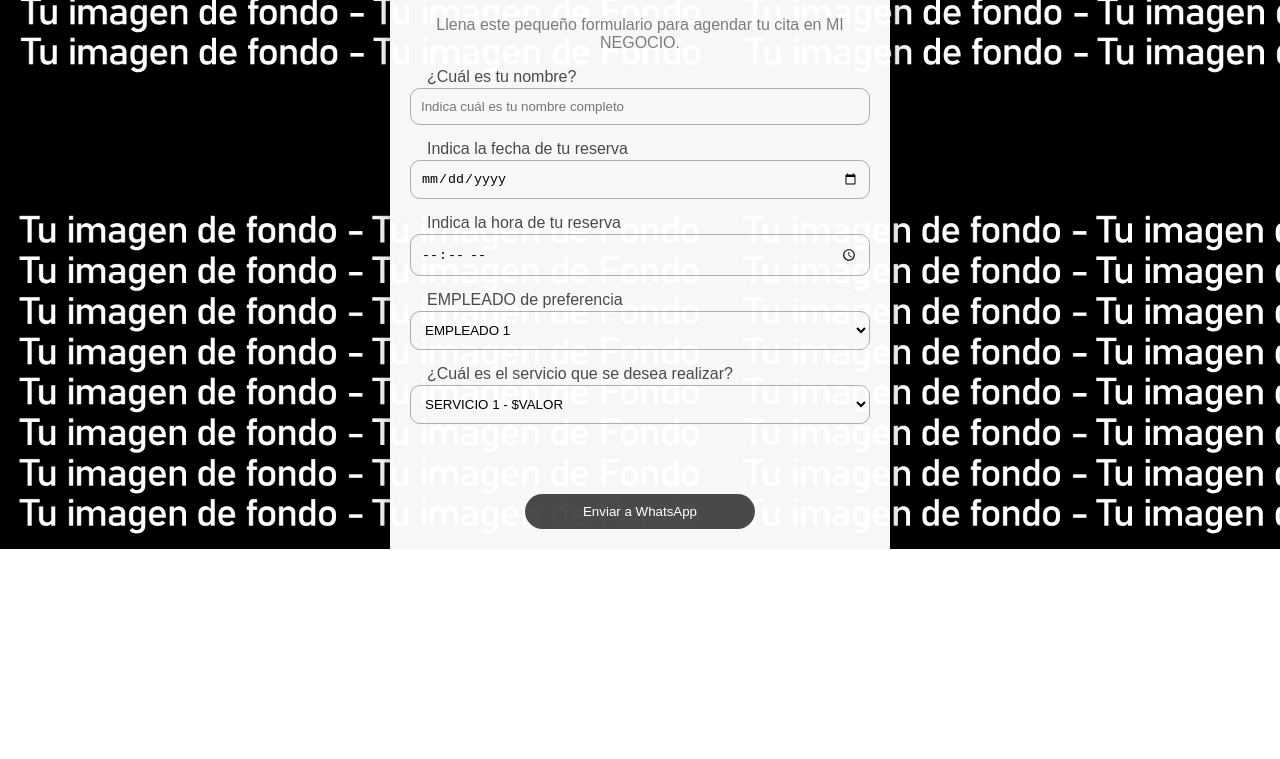
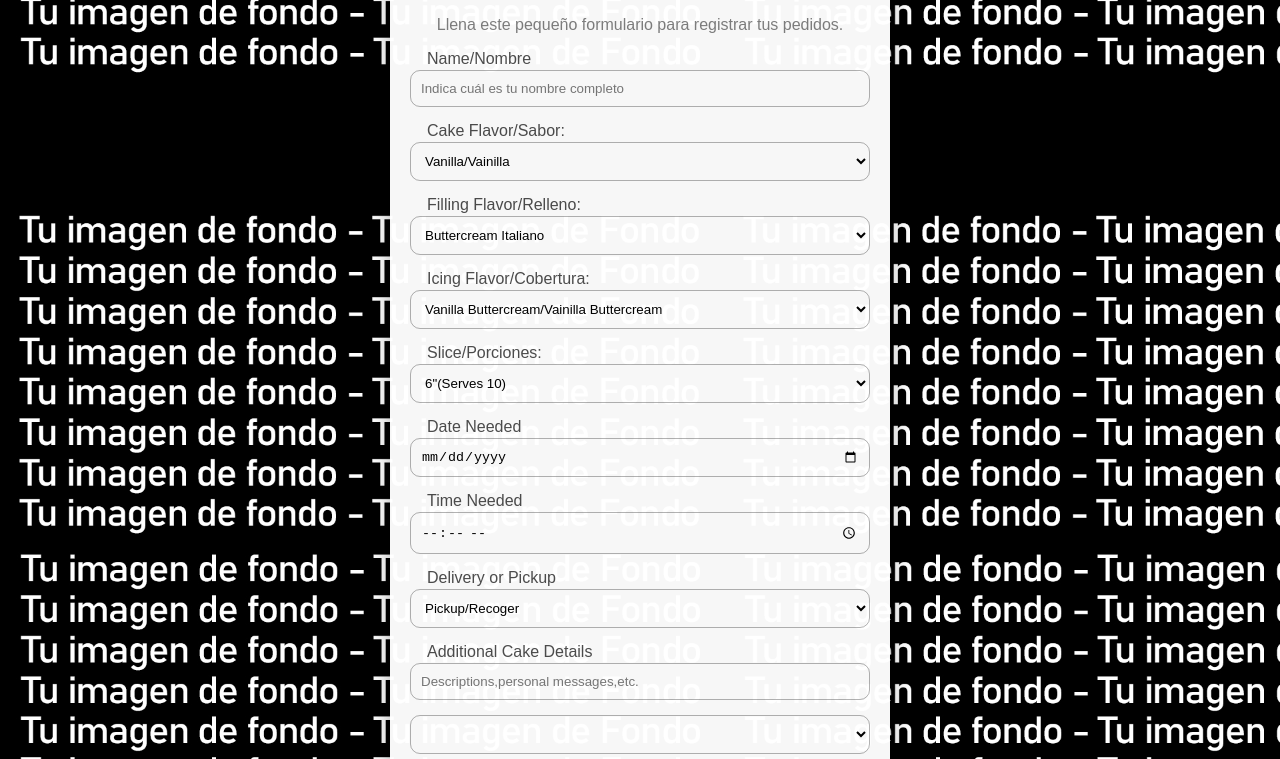
Before and after one commit to ArkCakes/ArkCakes.github.io, a plain HTML site: page index.html in a window 1280 px wide. Shown: the part 265-1024 px from the top of the page. Before the commit the page ends 814 px from the top, so only its background shows below. Drawn offline with Linux system fonts and the light colour scheme.

Commit message:
Update index.html

```diff
--- a/index.html
+++ b/index.html
@@ -7,20 +7,20 @@
       content="width=device-width, initial-scale=1.0, maximum-scale=1.0"
     />
     <meta http-equiv="X-UA-Compatible" content="ie=edge" />
-    <title>Reservas MI NEGOCIO</title>
+    <title>Ark Cakes</title>
     <link rel="stylesheet" href="css/estilos.css" />
   </head>
   <body>
     <form action="" class="formulario">
       <img src="logo.jpg" class="imgLogo" />
 
-      <h1 class="formulario__titulo">MI NEGOCIO</h1>
-      <h3 class="formulario__subtitulo">Reservas</h3>
+      <h1 class="formulario__titulo">ARK CAKES</h1>
+      <h3 class="formulario__subtitulo">Order/Pedidos</h3>
       <p class="formulario__parrafo">
-        Llena este pequeño formulario para agendar tu cita en MI NEGOCIO.
+        Llena este pequeño formulario para registrar tus pedidos.
       </p>
 
-      <label for="cliente" class="formulario__label">¿Cuál es tu nombre?</label>
+      <label for="cliente" class="formulario__label">Name/Nombre</label>
       <input
         id="cliente"
         type="text"
@@ -28,8 +28,52 @@
         placeholder="Indica cuál es tu nombre completo"
       />
 
+      <label for="sabortorta" class="formulario__label">Cake Flavor/Sabor:</label>
+      <select id="sabortorta" name="sabores__torta" class="formulario__input">
+        <option>Vanilla/Vainilla</option>
+        <option>Chocolate</option>
+        <option>Marble/Marmoleado</option>
+        <option>Almond/Almendra</option>
+        <option>Red Velvet</option>
+        <Option>Pumkin</Option>
+        <Option>Carrot/Zanahoria</Option>
+        <option>Rum/Ron</option>
+      </select>
+
+      <label for="relleno" class="formulario__label">Filling Flavor/Relleno:</label>
+      <select id="relleno" name="rellenos__torta" class="formulario__input">
+        <option>Buttercream Italiano</option>
+        <option>Ganache Chocolate</option>
+        <option>Arequipe/Dulce de Leche</option>
+        <option>Pinneaple/Pina</option>
+        <option>Coconut/Coco</option>
+        <option>Strawberry/Fresa</option>
+        <option>Nutella/Nutela</option>
+        <option>Oreo Buttercream/Crema Oreo</option>
+      </select>
+
+      <label for="cobertura" class="formulario__label">Icing Flavor/Cobertura:</label>
+      <select id="cobertura" name="cobertura__torta" class="formulario__input">
+        <option>Vanilla Buttercream/Vainilla Buttercream</option>
+        <option>Italian Buttercream/Buttercream Italiano </option>
+        <option>Chocolate Buttercream</option>
+        <option>Chocolate Ganache/ Ganache de Chocolate</option>
+      </select>
+
+      <label for="porciones" class="formulario__label">Slice/Porciones:</label>
+      <select id="porciones" name="porciones_Slice" class="formulario__input">
+        <option>6"(Serves 10)</option>
+        <option>7"(Serves 15)</option>
+        <option>8"(Serves 20)</option>
+        <option>9"(Serves 24)</option>
+        <option>10"(Serves 30)</option>
+        <option>12"(Serves 40)</option>
+        <option>Other</option>
+      </select>
+
+
       <label for="fecha" class="formulario__label"
-        >Indica la fecha de tu reserva</label
+        >Date Needed</label
       >
       <input
         id="fecha"
@@ -39,27 +83,32 @@
       />
 
       <label for="hora" class="formulario__label"
-        >Indica la hora de tu reserva</label
+        >Time Needed</label
       >
       <input id="hora" type="time" class="formulario__input" />
 
       <label for="empleado" class="formulario__label"
-        >EMPLEADO de preferencia</label
+        >Delivery or Pickup</label
       >
       <select id="empleado" name="listaempleados" class="formulario__input">
-        <option>EMPLEADO 1</option>
-        <option>EMPLEADO 2</option>
+        <option>Pickup/Recoger</option>
+        <option>Delivery/Llevar</option>
       </select>
 
-      <label for="servicio" class="formulario__label"
-        >¿Cuál es el servicio que se desea realizar?</label
+      <label for="additional" class="formulario__label"
+        >Additional Cake Details</label
       >
-      <select id="servicio" name="listaservicios" class="formulario__input">
-        <option>SERVICIO 1 - $VALOR</option>
-        <option>SERVICIO 2 - $VALOR</option>
-        <option>SERVICIO 3 - $VALOR</option>
-        <option>SERVICIO 4 - $VALOR</option>
-        <option>SERVICIO 5 - $VALOR</option>
+      <input
+        id="additional"
+        type="text"
+        class="formulario__input"
+        placeholder="Descriptions,personal messages,etc."
+      >
+
+      <select id="servicio" name="" class="formulario__input">
+        <option></option>
+        <option></option>
+
       </select>
 
       <div id="respuesta"></div>
```
